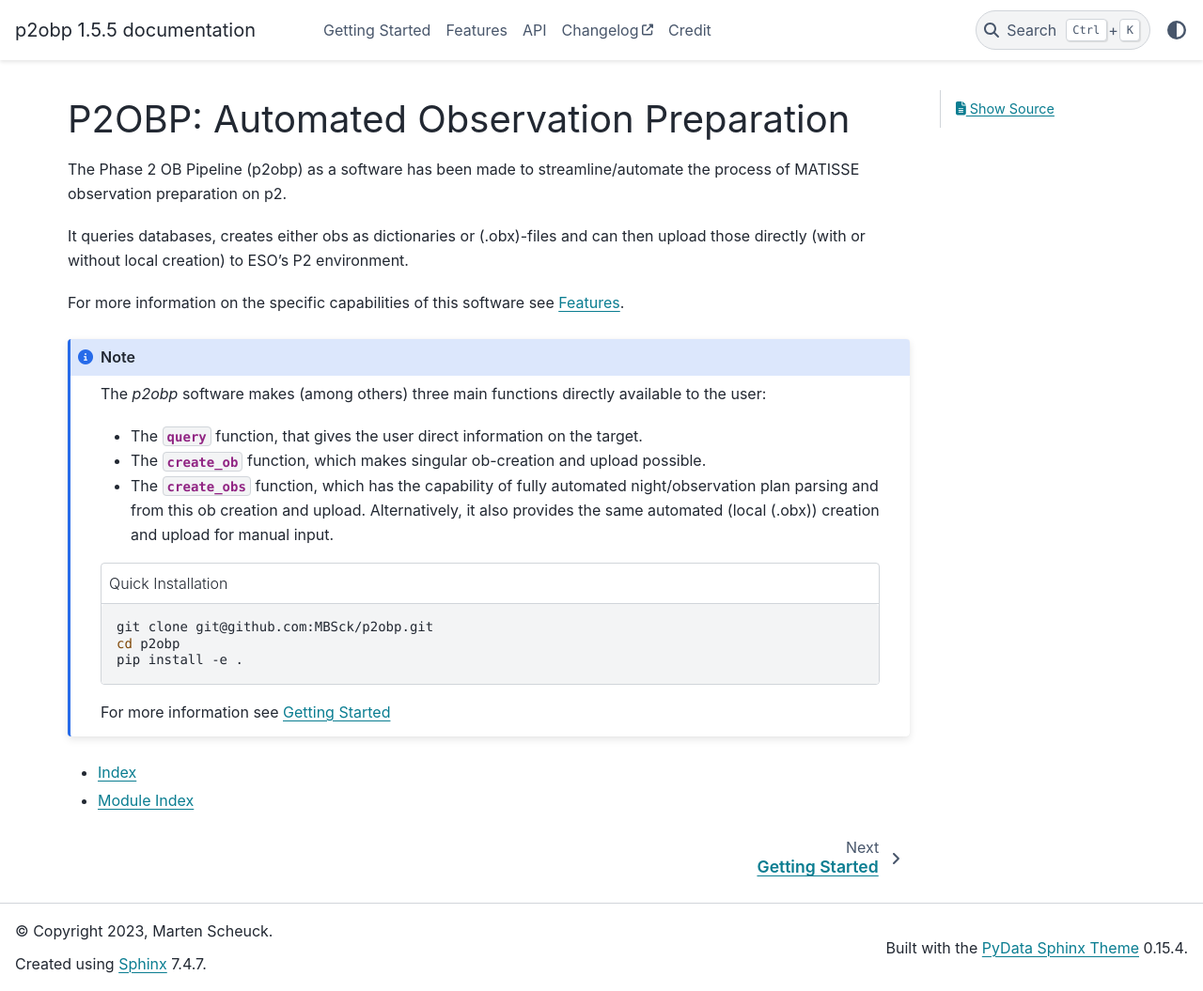
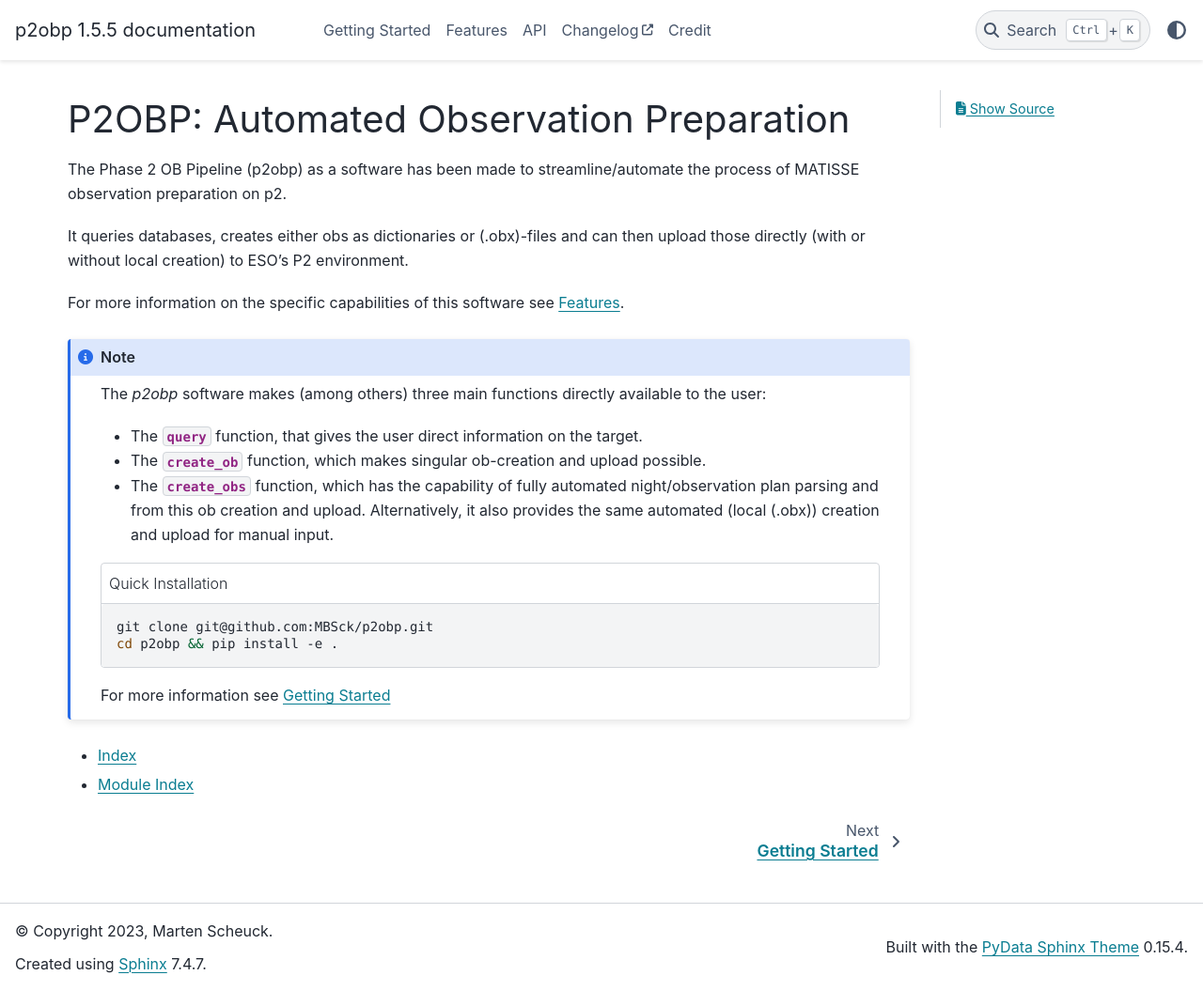
Before and after one commit to Matisse-Consortium/p2obt, a Sphinx documentation site: the page built from docs/source/index.rst, in a window 1280 px wide and 1055 px high. Shown: the whole window at 94% size. Built offline with Sphinx 7.4.7 and the PyData theme 0.15.4, drawn with Linux system fonts in a browser that asks for light colours.

Commit message:
Small change to `docs`

```diff
--- a/docs/source/index.rst
+++ b/docs/source/index.rst
@@ -30,8 +30,7 @@ For more information on the specific capabilities of this software see :ref:`Fea
      :caption: Quick Installation
 
      git clone git@github.com:MBSck/p2obp.git
-     cd p2obp
-     pip install -e .
+     cd p2obp && pip install -e .
 
    For more information see :ref:`Getting Started <getting_started>`
 
```
